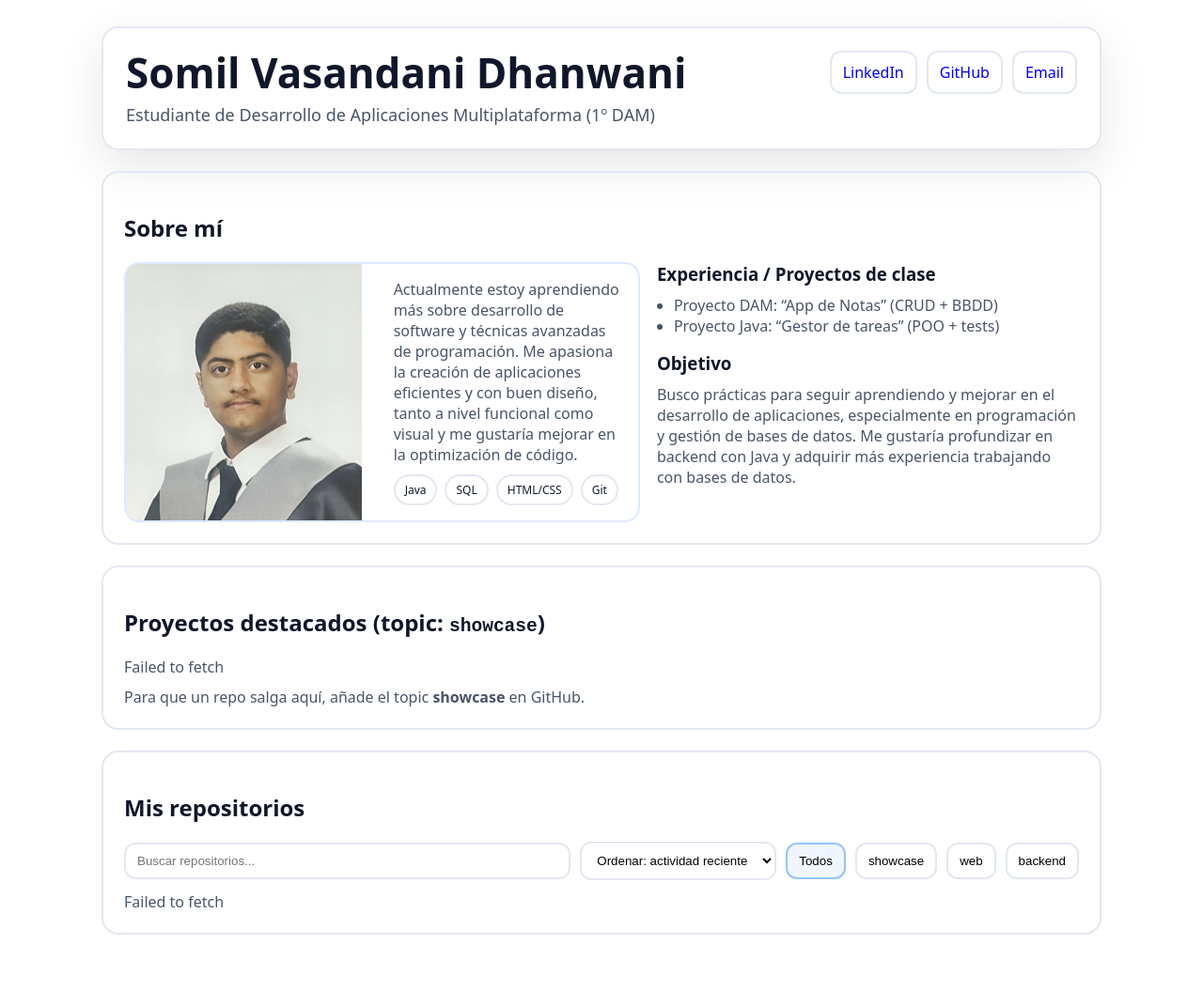
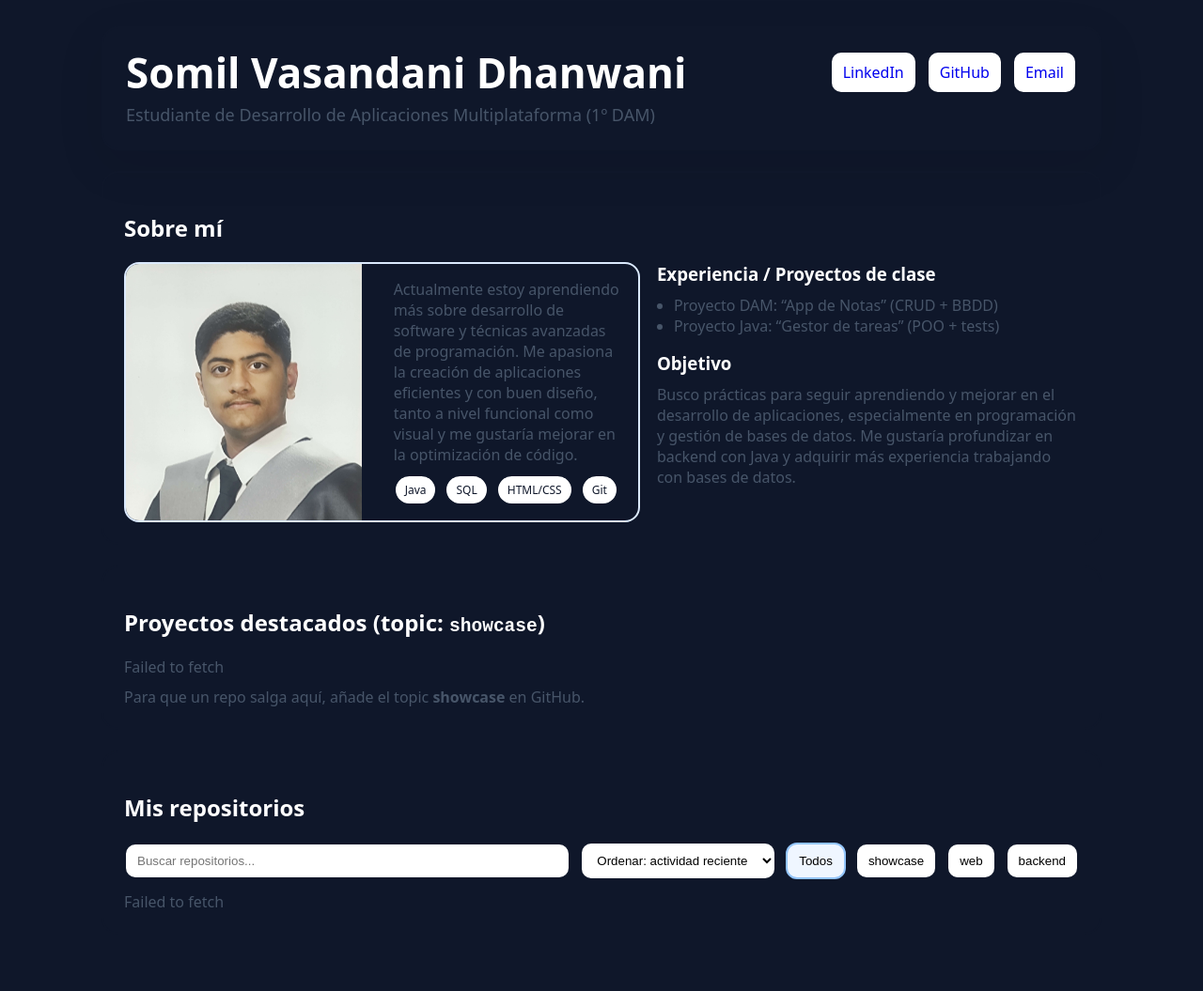
Before and after one commit to somilvd/somilvd.github.io, a Jekyll site: the page built from index.html, in a window 1280 px wide. Shown: the whole page at 94% size. Built offline with Jekyll 4.4.1, drawn with Linux system fonts in a browser that asks for light colours.

Commit message:
Creando cv

```diff
--- a/assets/css/styles.css
+++ b/assets/css/styles.css
@@ -1,9 +1,9 @@
 :root{
-  --bg:#ffffff;
-  --text:#0f172a;
+  --bg:#0f172a;
+  --text:#ffffff;
   --muted:#475569;
-  --card:#ffffff;
-  --line:#e2e8f0;
+  --card:#0f172a;
+  --line:#0f172a;
   --brand:#2563eb;
   --brand2:#8b5cf6;
   --shadow: 0 16px 50px rgba(2,6,23,.10);
```
Also changed, not shown: 1 other file.
